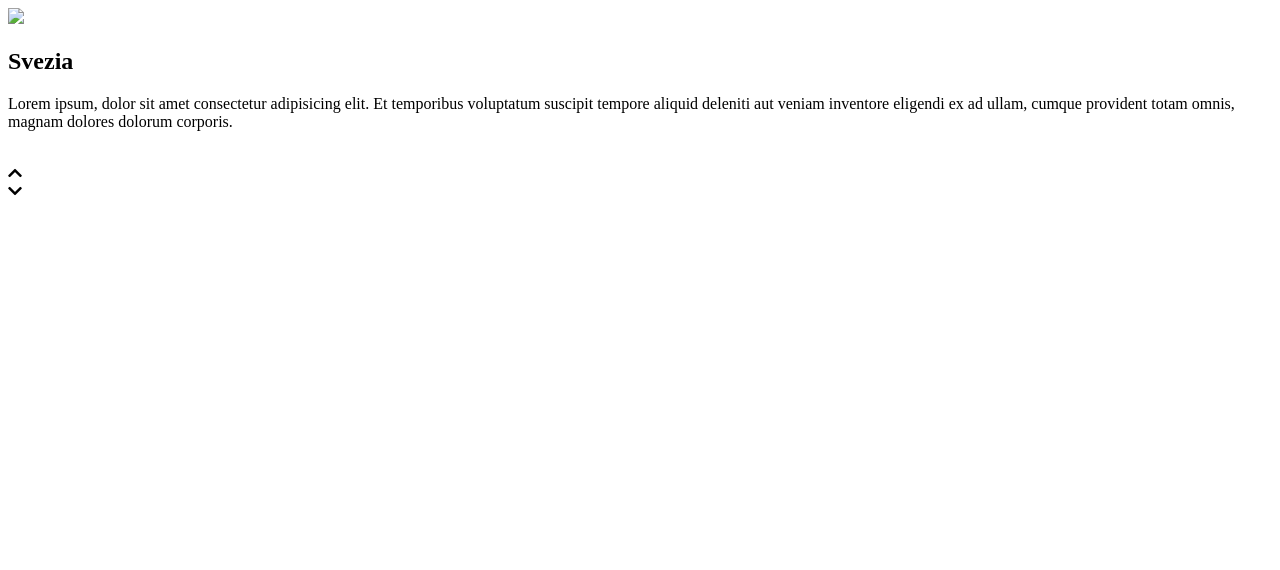
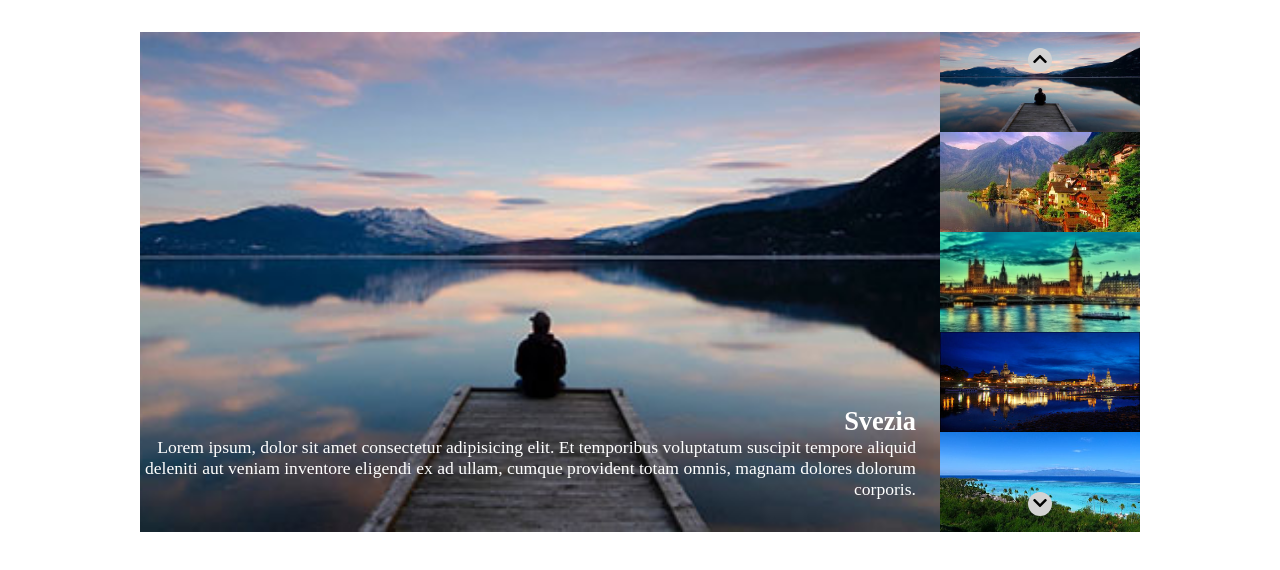
Before and after one commit to pollohultima/vue-slider, a plain HTML site: page index.html in a window 1280 px wide. Drawn offline with nearby package versions, Linux system fonts and the light colour scheme.

Commit message:
Fixed the buttons slider, works properly

```diff
--- a/assets/css/style.css
+++ b/assets/css/style.css
@@ -0,0 +1,76 @@
+* {
+    box-sizing: border-box;
+    margin: 0;
+    padding: 0;
+}
+
+.container {
+    width: 1000px;
+    margin: 2rem auto;
+    display: flex;
+    height: 500px;
+}
+
+.activeThumb {
+    border: 4px solid white;
+}
+
+.active.preview__item {
+    display: block;
+    height: 100%;
+}
+
+.active.preview__item>img {
+    width: 100%;
+    height: 100%;
+    object-fit: cover;
+}
+
+.preview__item {
+    display: none;
+}
+
+.preview {
+    width: 80%;
+    position: relative;
+}
+
+.thumbs {
+    width: 20%;
+    display: flex;
+    flex-direction: column;
+    position: relative;
+}
+
+.thumb_image {
+    width: 100%;
+    height: calc(100% / 5);
+}
+
+.next, .prev {
+    position: absolute;
+    background-color: lightgrey;
+    border-radius: 50%;
+    padding: 3px 5px;
+}
+
+.prev {
+    top: 1rem;
+    left: 50%;
+    transform: translate(-50%);
+}
+
+.next {
+    bottom: 1rem;
+    left: 50%;
+    transform: translate(-50%);
+}
+
+.text {
+    position: absolute;
+    bottom: 2rem;
+    right: 1.5rem;
+    color: white;
+    text-align: right;
+    font-size: 1.1rem;
+}
--- a/assets/js/main.js
+++ b/assets/js/main.js
@@ -36,18 +36,25 @@ const app = new Vue({
             ]
     },
 
-    method: {
+    methods: {
 
         scroll_down: function () {
-
-            this.contatore++;
+            if (this.contatore == this.slides.length - 1) {
+                this.contatore = 0;
+            }
+            else {
+                this.contatore = this.contatore + 1;
+            }
 
         },
 
         scroll_up: function () {
-
-            this.contatore--;
-
+            if (this.contatore == 0) {
+                this.contatore = this.slides.length - 1;
+            }
+            else {
+                this.contatore = this.contatore - 1;
+            }
         }
     }
 
--- a/index.html
+++ b/index.html
@@ -32,10 +32,10 @@
                     in slides">
 
                 <div class="navigator">
-                    <div class="prev">
+                    <div class="prev" @click="scroll_up">
                         <i class="fas fa-chevron-up"></i>
                     </div>
-                    <div class="next" v-on:click="contatore=+1">
+                    <div class="next" @click="scroll_down">
                         <i class="fas fa-chevron-down"></i>
                     </div>
                 </div>
```
Also changed, not shown: assets/img/01.jpg (added), assets/img/02.jpg (added), assets/img/03.jpg (added), assets/img/04.jpg (added), assets/img/05.jpg (added).
